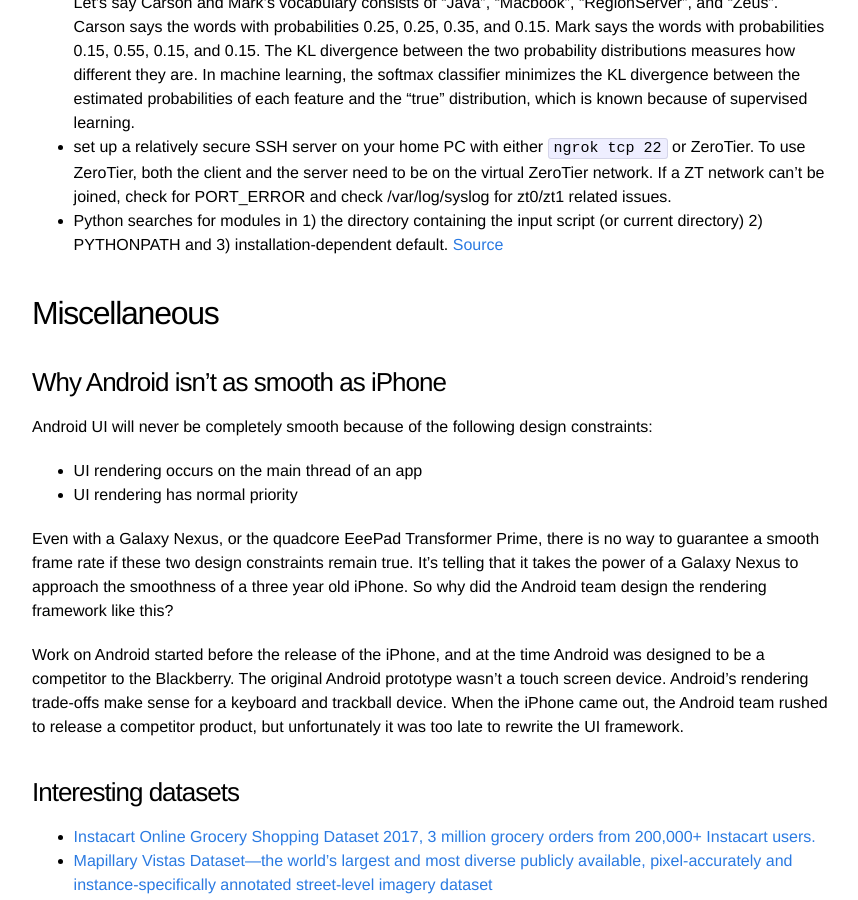
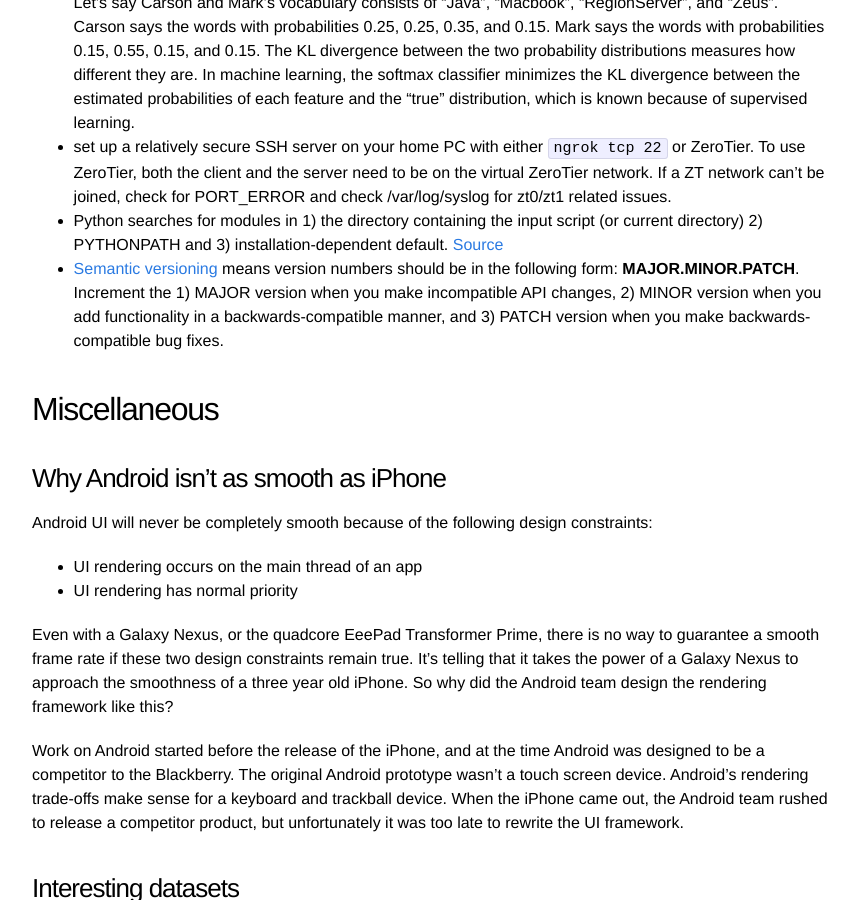
Before and after one commit to carsontang/carsontang.github.io, a Jekyll site: the page built from notes.md, in a window 1280 px wide and 900 px high, scrolled down 2648 px. Shown: the whole window, without its empty margins (208-1066 px from the left). Built offline with Jekyll 4.4.1, drawn with Linux system fonts in a browser that asks for light colours.

Commit message:
added note about semantic versioning

```diff
--- a/notes.md
+++ b/notes.md
@@ -109,6 +109,7 @@ mathjax: true
 * The **Kullback-Leibler divergence** is essentialy the **distance between two probability distributions**. Let's say Carson and Mark's vocabulary consists of "Java", "Macbook", "RegionServer", and "Zeus". Carson says the words with probabilities 0.25, 0.25, 0.35, and 0.15. Mark says the words with probabilities 0.15, 0.55, 0.15, and 0.15. The KL divergence between the two probability distributions measures how different they are. In machine learning, the softmax classifier minimizes the KL divergence between the estimated probabilities of each feature and the "true" distribution, which is known because of supervised learning.
 * set up a relatively secure SSH server on your home PC with either `ngrok tcp 22` or ZeroTier. To use ZeroTier, both the client and the server need to be on the virtual ZeroTier network. If a ZT network can't be joined, check for PORT_ERROR and check /var/log/syslog for zt0/zt1 related issues.
 * Python searches for modules in 1) the directory containing the input script (or current directory) 2) PYTHONPATH and 3) installation-dependent default. [Source](https://docs.python.org/2/tutorial/modules.html#the-module-search-path)
+* [Semantic versioning](http://semver.org/) means version numbers should be in the following form: **MAJOR.MINOR.PATCH**. Increment the 1) MAJOR version when you make incompatible API changes, 2) MINOR version when you add functionality in a backwards-compatible manner, and 3) PATCH version when you make backwards-compatible bug fixes.
 
 
 ## Miscellaneous
```
